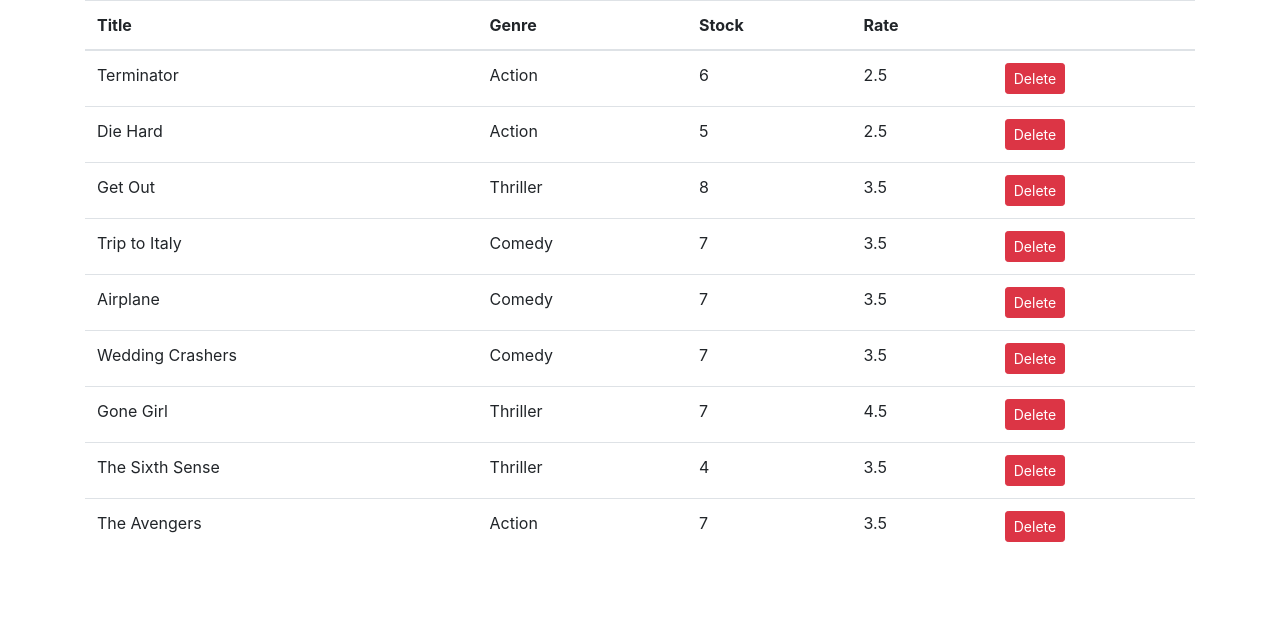
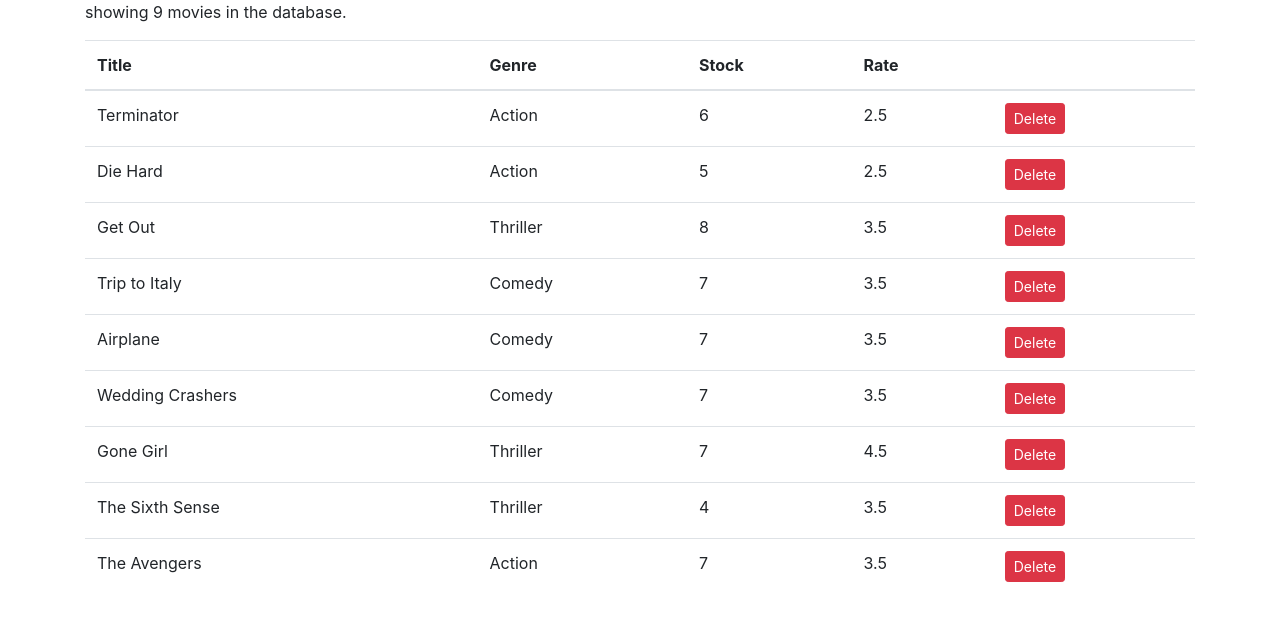
Before and after one commit to veektrie/vidly, a React (Create React App) app: page / in a window 1280 px wide. Shown: the top 620 px of the page. Built offline with nearby package versions, Linux system fonts and the light colour scheme.

Commit message:
conditional rendering

```diff
--- a/src/components/movies.jsx
+++ b/src/components/movies.jsx
@@ -7,9 +7,15 @@
   };
   handleDelete = (movie) => {
     const movies = this.state.movies.filter((m) => m._id !== movie._id);
+    this.setState({ movies });
   };
   render() {
+    const { length: count } = this.state.movies;
+
+    if (count === 0) return <p>There are no Movies in the database.</p>;
     return (
+      <React.Fragment>
+        <p>showing {count} movies in the database.</p>
         <table className="table">
           <thead>
             <tr>
@@ -40,6 +46,7 @@
             ))}
           </tbody>
         </table>
+      </React.Fragment>
     );
   }
 }
```
Lines whose indentation alone changed are shown as unchanged.
